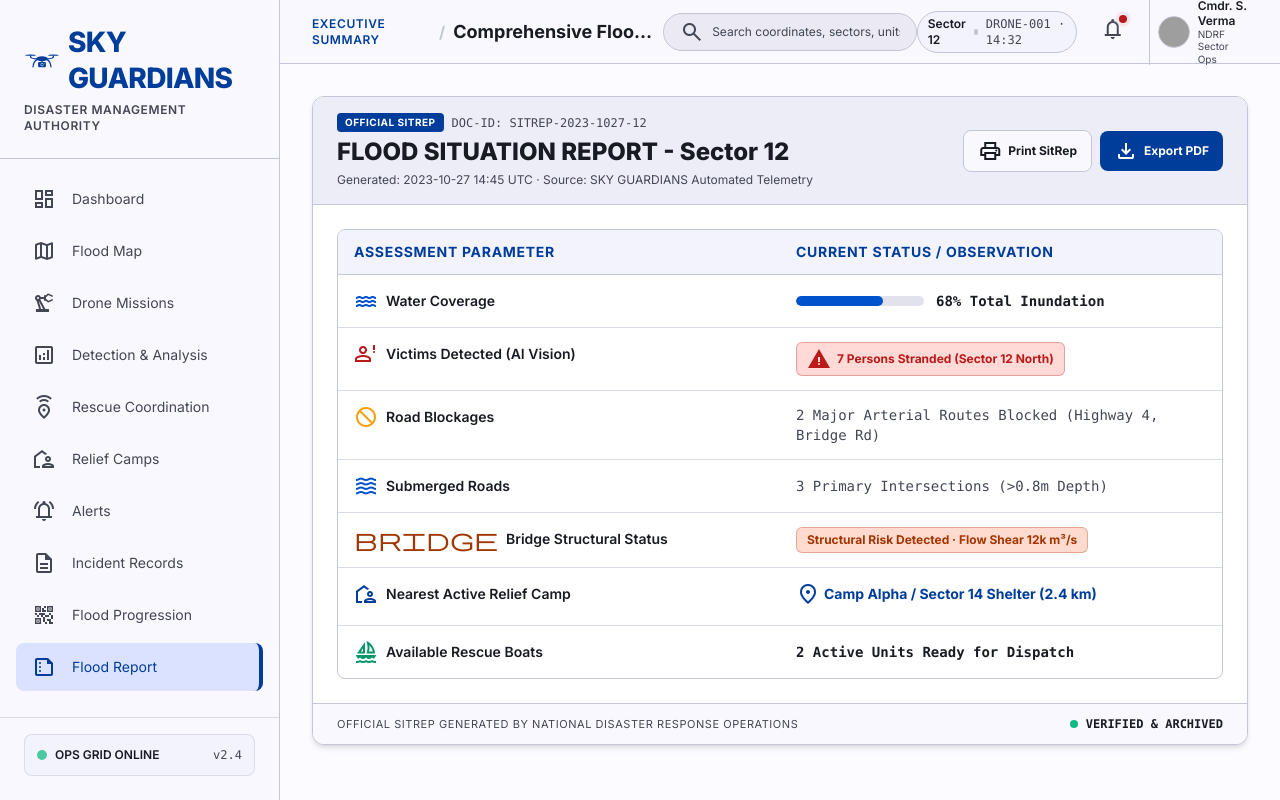
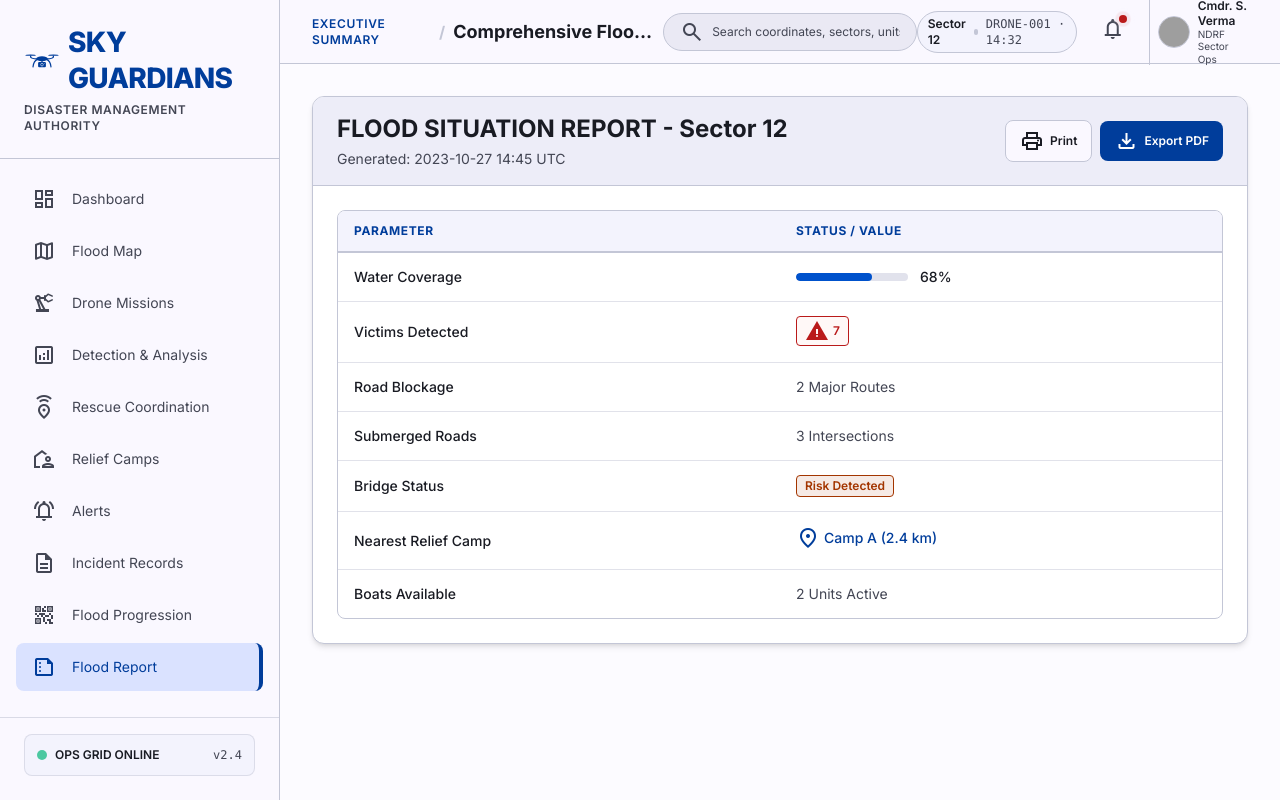
Before and after one commit to SanviShan25/SIH, a React (Vite) app in the folder frontend/: page /flood-report in a window 1280 px wide. Built offline with nearby package versions, Linux system fonts and the light colour scheme; grey boxes are pictures that could not be loaded.

Commit message:
Update Flood Report: remove parameter emojis, standardize fonts, remove sitrep footer

```diff
--- a/frontend/src/pages/FloodReport.tsx
+++ b/frontend/src/pages/FloodReport.tsx
@@ -8,29 +8,23 @@ export const FloodReport: React.FC = () => {
         {/* Report Header */}
         <div className="bg-surface-container py-4 px-6 border-b border-outline-variant flex flex-wrap items-center justify-between gap-4">
           <div>
-            <div className="flex items-center gap-2 mb-1">
-              <span className="bg-primary text-white text-[10px] font-bold px-2 py-0.5 rounded tracking-wider uppercase">
-                Official SitRep
-              </span>
-              <span className="font-mono text-xs text-on-surface-variant">DOC-ID: SITREP-2023-1027-12</span>
-            </div>
-            <h1 className="font-headline-lg text-xl md:text-2xl font-extrabold text-on-surface">
+            <h1 className="font-headline-lg text-xl md:text-2xl font-bold text-on-surface">
               FLOOD SITUATION REPORT - Sector 12
             </h1>
-            <p className="font-body-md text-xs text-on-surface-variant mt-1">
-              Generated: 2023-10-27 14:45 UTC · Source: SKY GUARDIANS Automated Telemetry
+            <p className="font-body-md text-xs md:text-sm text-on-surface-variant mt-1">
+              Generated: 2023-10-27 14:45 UTC
             </p>
           </div>
 
           <div className="flex items-center gap-2">
             <button
               onClick={() => window.print()}
-              className="font-label-md text-xs font-bold bg-surface border border-outline-variant text-on-surface hover:bg-surface-container px-3.5 py-2 rounded-lg flex items-center gap-1.5 transition-colors shadow-xs cursor-pointer"
+              className="font-label-md text-xs font-semibold bg-surface border border-outline-variant text-on-surface hover:bg-surface-container px-3.5 py-2 rounded-lg flex items-center gap-1.5 transition-colors shadow-xs cursor-pointer"
             >
               <span className="material-symbols-outlined text-base">print</span>
-              Print SitRep
+              Print
             </button>
-            <button className="font-label-md text-xs font-bold bg-primary text-on-primary hover:bg-primary/90 px-3.5 py-2 rounded-lg flex items-center gap-1.5 transition-colors shadow-xs cursor-pointer">
+            <button className="font-label-md text-xs font-semibold bg-primary text-on-primary hover:bg-primary/90 px-3.5 py-2 rounded-lg flex items-center gap-1.5 transition-colors shadow-xs cursor-pointer">
               <span className="material-symbols-outlined text-base">download</span>
               Export PDF
             </button>
@@ -40,116 +34,78 @@ export const FloodReport: React.FC = () => {
         {/* Report Body Table */}
         <div className="p-4 md:p-6">
           <div className="overflow-x-auto rounded-lg border border-outline-variant">
-            <table className="w-full text-left border-collapse text-xs md:text-sm">
+            <table className="w-full text-left border-collapse font-body-md text-sm">
               <thead>
-                <tr className="border-b border-outline-variant bg-surface-container-low text-primary font-bold uppercase tracking-wider">
-                  <th className="py-3 px-4 w-1/2">Assessment Parameter</th>
-                  <th className="py-3 px-4 w-1/2">Current Status / Observation</th>
+                <tr className="border-b-2 border-outline-variant bg-surface-container-low text-primary font-bold uppercase tracking-wider text-xs">
+                  <th className="py-3 px-4 w-1/2">Parameter</th>
+                  <th className="py-3 px-4 w-1/2">Status / Value</th>
                 </tr>
               </thead>
-              <tbody className="divide-y divide-outline-variant/60 font-body-md text-on-surface">
+              <tbody className="divide-y divide-outline-variant/50 text-on-surface">
                 {/* Row 1 */}
                 <tr className="hover:bg-surface-container-low/40 transition-colors">
-                  <td className="py-3.5 px-4 font-semibold text-on-surface flex items-center gap-2">
-                    <span className="material-symbols-outlined text-primary-container text-base">water</span>
-                    Water Coverage
-                  </td>
+                  <td className="py-3.5 px-4 font-medium text-on-surface">Water Coverage</td>
                   <td className="py-3.5 px-4">
                     <div className="flex items-center gap-3">
-                      <div className="w-32 bg-surface-variant h-2.5 rounded-full overflow-hidden">
+                      <div className="w-28 bg-surface-variant h-2 rounded-full overflow-hidden">
                         <div className="bg-primary-container h-full rounded-full" style={{ width: '68%' }} />
                       </div>
-                      <span className="font-mono font-bold text-on-surface">68% Total Inundation</span>
+                      <span className="font-medium">68%</span>
                     </div>
                   </td>
                 </tr>
 
                 {/* Row 2 */}
                 <tr className="hover:bg-surface-container-low/40 transition-colors">
-                  <td className="py-3.5 px-4 font-semibold text-on-surface flex items-center gap-2">
-                    <span className="material-symbols-outlined text-error text-base">person_alert</span>
-                    Victims Detected (AI Vision)
-                  </td>
+                  <td className="py-3.5 px-4 font-medium text-on-surface">Victims Detected</td>
                   <td className="py-3.5 px-4">
-                    <span className="inline-flex items-center px-2.5 py-1 rounded-md bg-error-container text-error text-xs font-bold border border-error/30">
-                      <span className="material-symbols-outlined text-[16px] mr-1.5 fill">warning</span>
-                      7 Persons Stranded (Sector 12 North)
+                    <span className="inline-flex items-center px-2 py-0.5 rounded bg-error-container/20 border border-error text-error text-xs font-semibold">
+                      <span className="material-symbols-outlined text-[15px] mr-1 fill">warning</span>
+                      7
                     </span>
                   </td>
                 </tr>
 
                 {/* Row 3 */}
                 <tr className="hover:bg-surface-container-low/40 transition-colors">
-                  <td className="py-3.5 px-4 font-semibold text-on-surface flex items-center gap-2">
-                    <span className="material-symbols-outlined text-[#f59e0b] text-base">block</span>
-                    Road Blockages
-                  </td>
-                  <td className="py-3.5 px-4 text-on-surface-variant font-mono">
-                    2 Major Arterial Routes Blocked (Highway 4, Bridge Rd)
-                  </td>
+                  <td className="py-3.5 px-4 font-medium text-on-surface">Road Blockage</td>
+                  <td className="py-3.5 px-4 text-on-surface-variant">2 Major Routes</td>
                 </tr>
 
                 {/* Row 4 */}
                 <tr className="hover:bg-surface-container-low/40 transition-colors">
-                  <td className="py-3.5 px-4 font-semibold text-on-surface flex items-center gap-2">
-                    <span className="material-symbols-outlined text-primary-container text-base">waves</span>
-                    Submerged Roads
-                  </td>
-                  <td className="py-3.5 px-4 text-on-surface-variant font-mono">
-                    3 Primary Intersections (&gt;0.8m Depth)
-                  </td>
+                  <td className="py-3.5 px-4 font-medium text-on-surface">Submerged Roads</td>
+                  <td className="py-3.5 px-4 text-on-surface-variant">3 Intersections</td>
                 </tr>
 
                 {/* Row 5 */}
                 <tr className="hover:bg-surface-container-low/40 transition-colors">
-                  <td className="py-3.5 px-4 font-semibold text-on-surface flex items-center gap-2">
-                    <span className="material-symbols-outlined text-[#a33500] text-base">bridge</span>
-                    Bridge Structural Status
-                  </td>
+                  <td className="py-3.5 px-4 font-medium text-on-surface">Bridge Status</td>
                   <td className="py-3.5 px-4">
-                    <span className="inline-flex items-center px-2.5 py-1 rounded-md bg-[#ffdbcf] text-[#a33500] text-xs font-bold border border-[#a33500]/30">
-                      Structural Risk Detected · Flow Shear 12k m³/s
+                    <span className="inline-flex items-center px-2 py-0.5 rounded bg-tertiary-container/10 border border-tertiary-container text-tertiary-container text-xs font-semibold">
+                      Risk Detected
                     </span>
                   </td>
                 </tr>
 
                 {/* Row 6 */}
                 <tr className="hover:bg-surface-container-low/40 transition-colors">
-                  <td className="py-3.5 px-4 font-semibold text-on-surface flex items-center gap-2">
-                    <span className="material-symbols-outlined text-primary text-base">location_away</span>
-                    Nearest Active Relief Camp
-                  </td>
+                  <td className="py-3.5 px-4 font-medium text-on-surface">Nearest Relief Camp</td>
                   <td className="py-3.5 px-4">
-                    <span className="inline-flex items-center text-primary font-bold">
+                    <span className="inline-flex items-center text-primary font-medium">
                       <span className="material-symbols-outlined text-[16px] mr-1">location_on</span>
-                      Camp Alpha / Sector 14 Shelter (2.4 km)
+                      Camp A (2.4 km)
                     </span>
                   </td>
                 </tr>
 
                 {/* Row 7 */}
                 <tr className="hover:bg-surface-container-low/40 transition-colors">
-                  <td className="py-3.5 px-4 font-semibold text-on-surface flex items-center gap-2">
-                    <span className="material-symbols-outlined text-emerald-600 text-base">sailing</span>
-                    Available Rescue Boats
-                  </td>
-                  <td className="py-3.5 px-4 text-on-surface font-semibold font-mono">
-                    2 Active Units Ready for Dispatch
-                  </td>
+                  <td className="py-3.5 px-4 font-medium text-on-surface">Boats Available</td>
+                  <td className="py-3.5 px-4 text-on-surface-variant">2 Units Active</td>
                 </tr>
               </tbody>
             </table>
-          </div>
-        </div>
-
-        {/* Report Footer */}
-        <div className="bg-surface py-3 px-6 border-t border-outline-variant flex flex-wrap justify-between items-center gap-3 text-xs">
-          <p className="font-label-md text-on-surface-variant uppercase tracking-wider text-[11px]">
-            Official sitrep generated by National Disaster Response Operations
-          </p>
-          <div className="flex items-center gap-2">
-            <span className="w-2 h-2 rounded-full bg-emerald-500"></span>
-            <span className="font-mono text-on-surface font-semibold">VERIFIED & ARCHIVED</span>
           </div>
         </div>
       </div>
```
